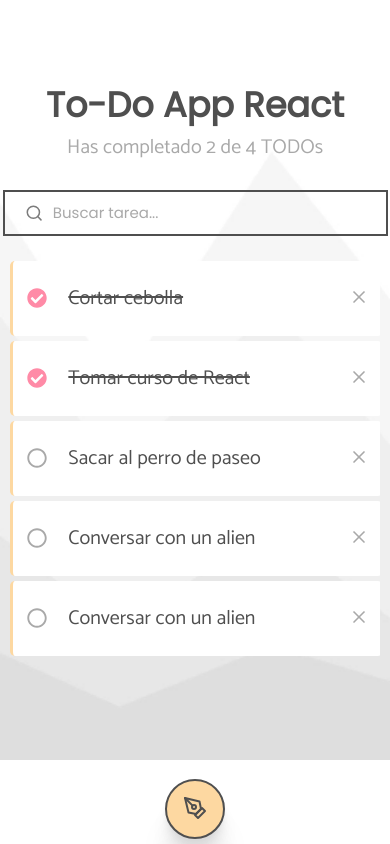
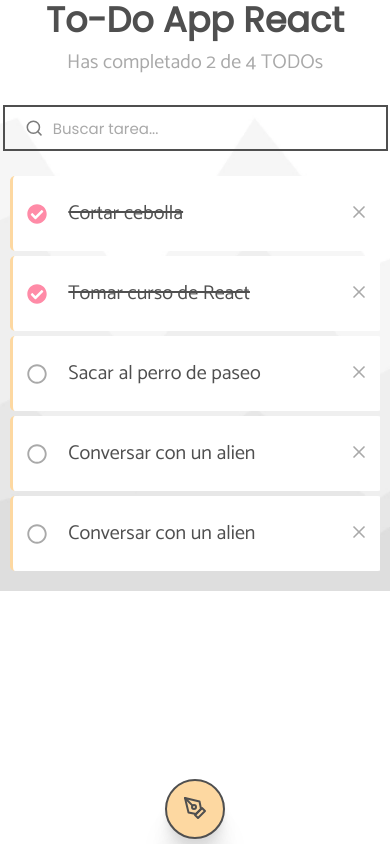
Before and after one commit to Sergio9815/todo-app, a React (Create React App) app: page / in a window 390 px wide. Built offline with nearby package versions, Linux system fonts and the light colour scheme.

Commit message:
:lipstick: fix responsive

```diff
--- a/src/components/button/button.css
+++ b/src/components/button/button.css
@@ -34,9 +34,3 @@
   width: 30px;
   color: #4F4F4F;
 }
-
-@media only screen and (max-width: 495px) {
-  /* .btn-container  {
-    width: 96%;
-  } */
-}
--- a/src/index.css
+++ b/src/index.css
@@ -13,7 +13,7 @@
   flex-direction: column;
   align-items: center;
   justify-content: center;
-  min-height: 90vh;
+  height: 90vh;
   margin: 0;
   padding: 0;
   overflow: hidden;
@@ -31,3 +31,9 @@
   align-items: center;
   justify-content: center;
 }
+
+@media only screen and (max-width: 495px) {
+  html, body{
+    height: 70vh;
+  }
+}
```
